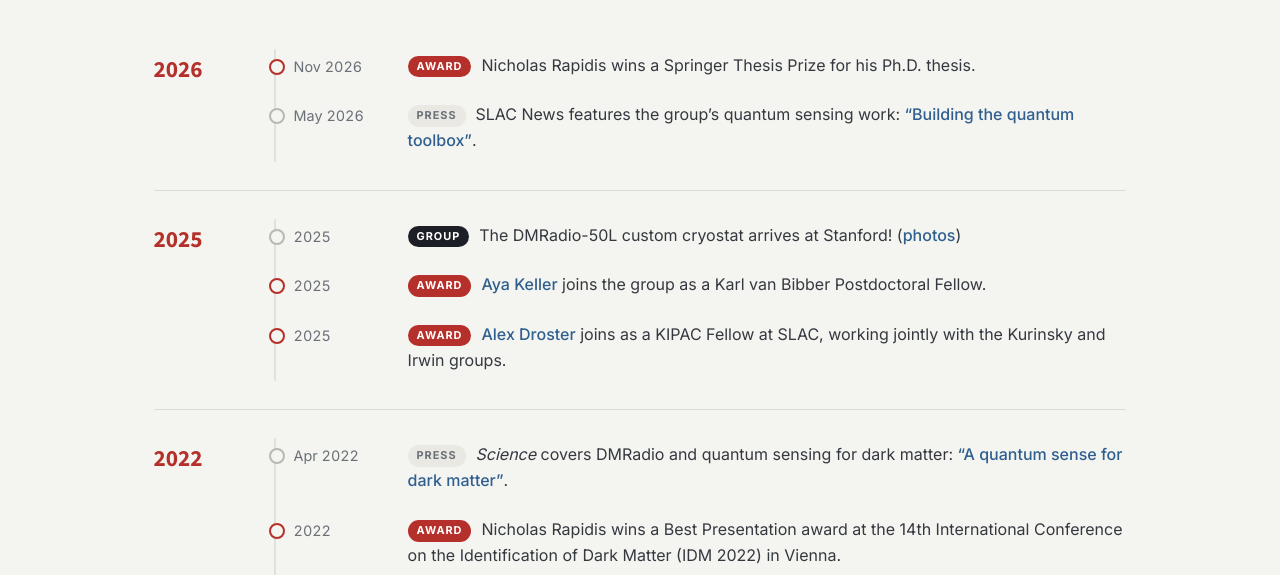
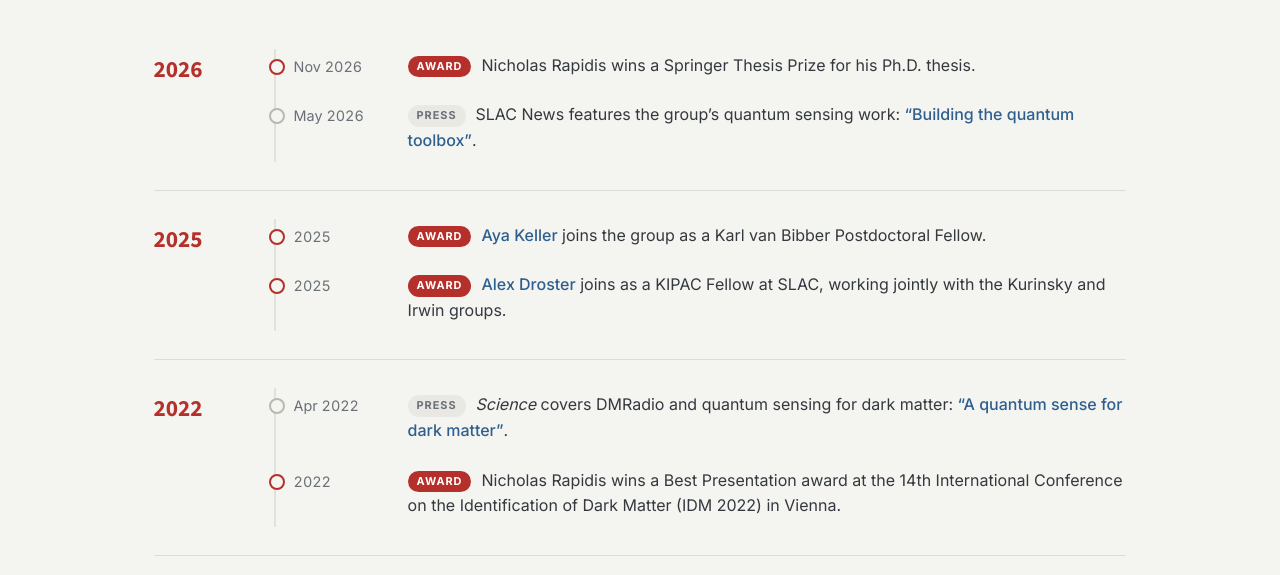
Before and after one commit to irwin-group/irwin-group-site, a plain HTML site: page news.html in a window 1280 px wide. Shown: the part 224-799 px from the top of the page. Drawn offline with nearby package versions, Linux system fonts and the light colour scheme.

Commit message:
removed "dmradio cryostat arrives" from news page

```diff
--- a/news.html
+++ b/news.html
@@ -57,10 +57,6 @@
         <div class="year-group">
           <h2 class="year-label">2025</h2>
           <ul class="news-list timeline">
-          <li class="news-item">
-            <span class="date">2025</span>
-            <span class="news-body"><span class="kind kind-group">Group</span>The DMRadio-50L custom cryostat arrives at Stanford! (<a href="pictures.html">photos</a>)</span>
-          </li>
           <li class="news-item">
             <span class="date">2025</span>
             <span class="news-body"><span class="kind kind-award">Award</span><a href="person-aya-keller.html">Aya Keller</a> joins the group as a Karl van Bibber Postdoctoral Fellow.</span>
```
Also changed, not shown: index.html (+1 -1 lines).
